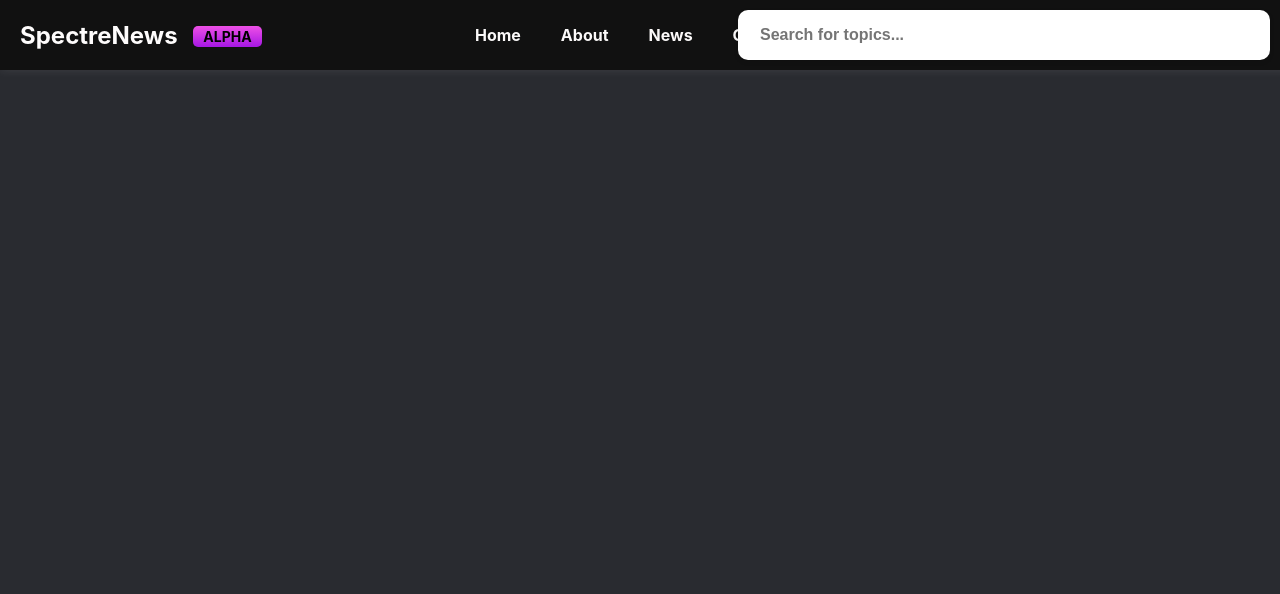
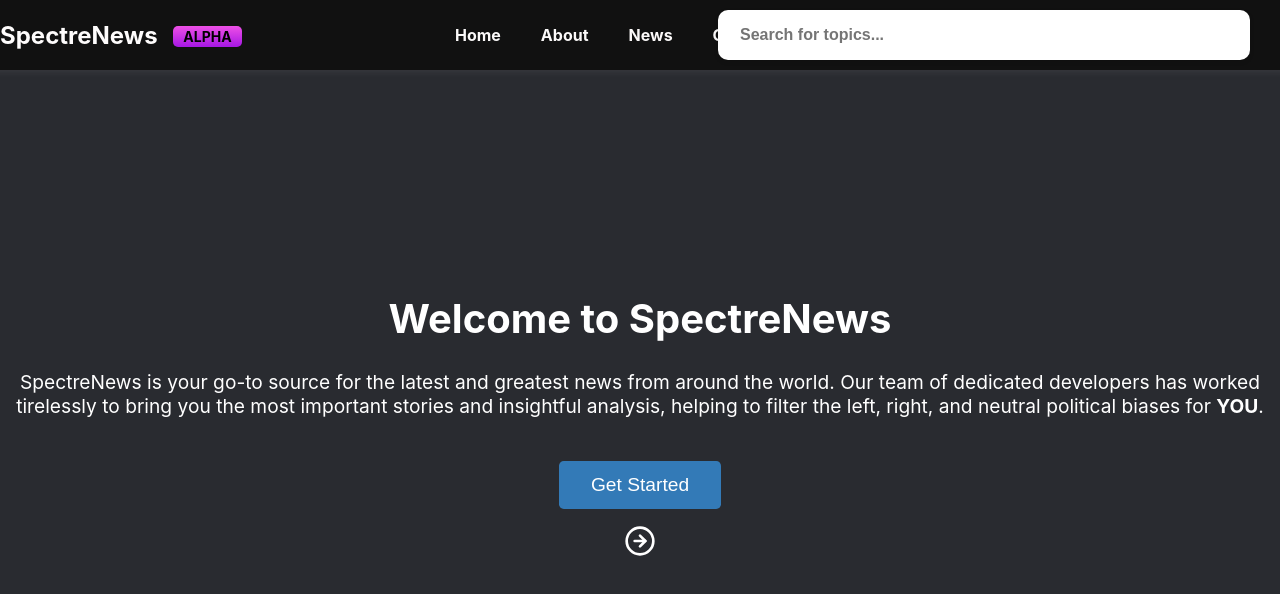
Before and after one commit to FlexTechDev/Spectre-News, a React (Create React App) app in the folder spectre-news/: page / in a window 1280 px wide. Shown: the top 594 px of the page. Built offline with nearby package versions, Linux system fonts and the light colour scheme.

Commit message:
HOME UPDATE

```diff
--- a/spectre-news/package.json
+++ b/spectre-news/package.json
@@ -8,6 +8,7 @@
     "@testing-library/user-event": "^13.5.0",
     "react": "^18.2.0",
     "react-dom": "^18.2.0",
+    "react-icons": "^4.8.0",
     "react-modal": "^3.16.1",
     "react-router-dom": "^6.11.2",
     "react-scripts": "^5.0.1",
--- a/spectre-news/src/pages/Home.css
+++ b/spectre-news/src/pages/Home.css
@@ -0,0 +1,37 @@
+.home-container {
+    display: flex;
+    flex-direction: column;
+    align-items: center;
+    justify-content: center;
+    height: 100vh;
+    text-align: center;
+  }
+
+  .content {
+    margin-top: 2rem;
+  }
+
+  h1 {
+    font-size: 2.5rem;
+  }
+
+  p {
+    font-size: 1.2rem;
+    margin-top: 1rem;
+  }
+
+  .cta-button {
+    margin-top: 1.5rem;
+    font-size: 1.2rem;
+    padding: 0.8rem 2rem;
+    border-radius: 0.3rem;
+    background-color: #337ab7;
+    color: #fff;
+    border: none;
+    cursor: pointer;
+  }
+
+  .arrow-icon {
+    margin-top: 1rem;
+    font-size: 2rem;
+  }
--- a/spectre-news/src/pages/Home.js
+++ b/spectre-news/src/pages/Home.js
@@ -1,13 +1,24 @@
 import React from "react";
-import Bar from "../bar/Bar"
+import Bar from "../bar/Bar";
+import "./Home.css";
+import { FiArrowRightCircle } from "react-icons/fi";
 
-function Home()
-{
-    return(
-        <div>
-            <Bar></Bar>
+function Home() {
+  return (
+    <div className="home-container">
+      <Bar />
+      <div className="content">
+        <h1>Welcome to SpectreNews</h1>
+        <p>
+          SpectreNews is your go-to source for the latest and greatest news from around the world. Our team of dedicated developers has worked tirelessly to bring you the most important stories and insightful analysis, helping to filter the left, right, and neutral political biases for <strong>YOU</strong>.
+        </p>
+        <button className="cta-button">Get Started</button>
+        <div className="arrow-icon">
+          <FiArrowRightCircle />
         </div>
-    );
+      </div>
+    </div>
+  );
 }
 
 export default Home;
```
Also changed, not shown: 1 other file (tests, documents, lock files or other folders).
